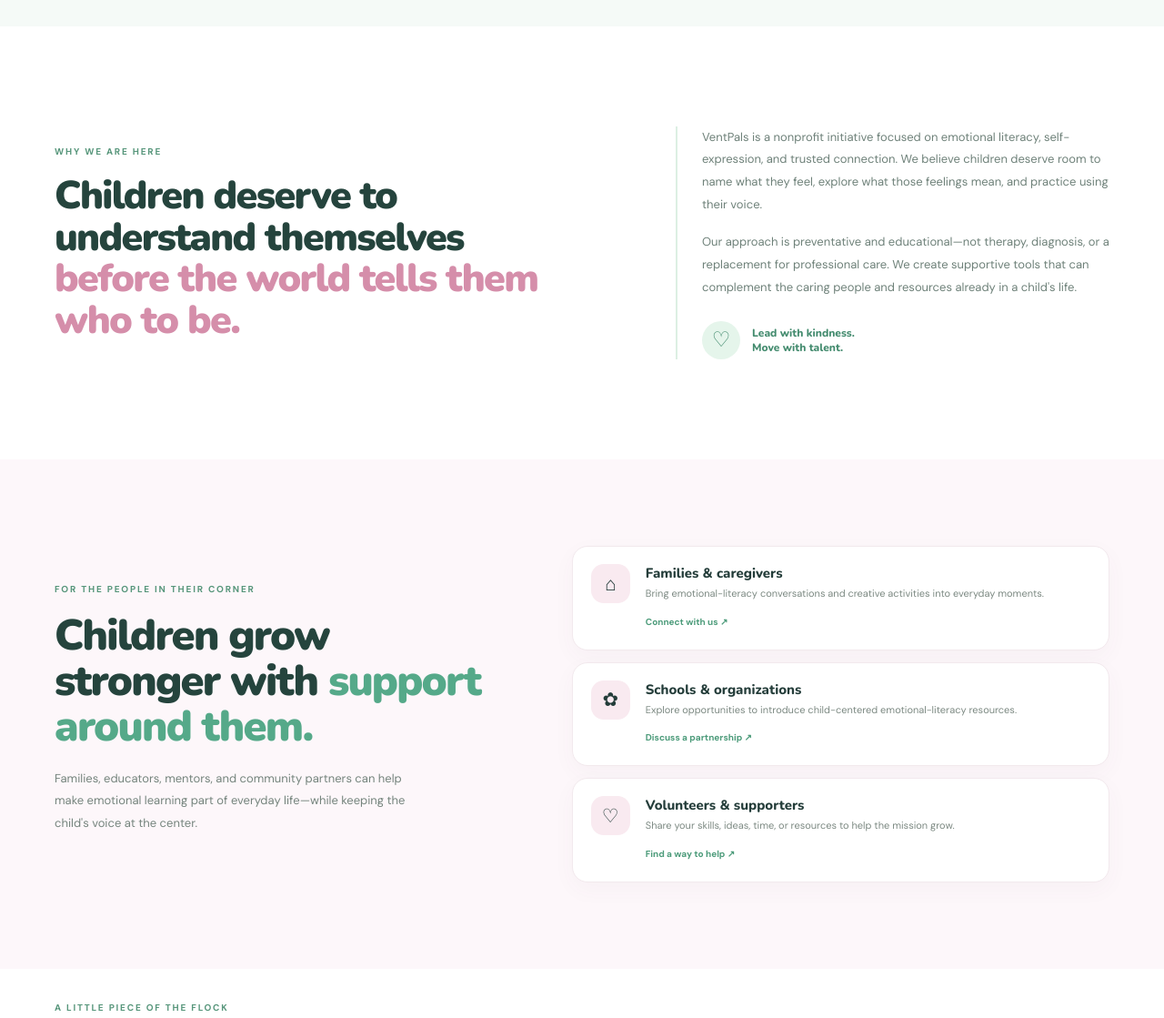
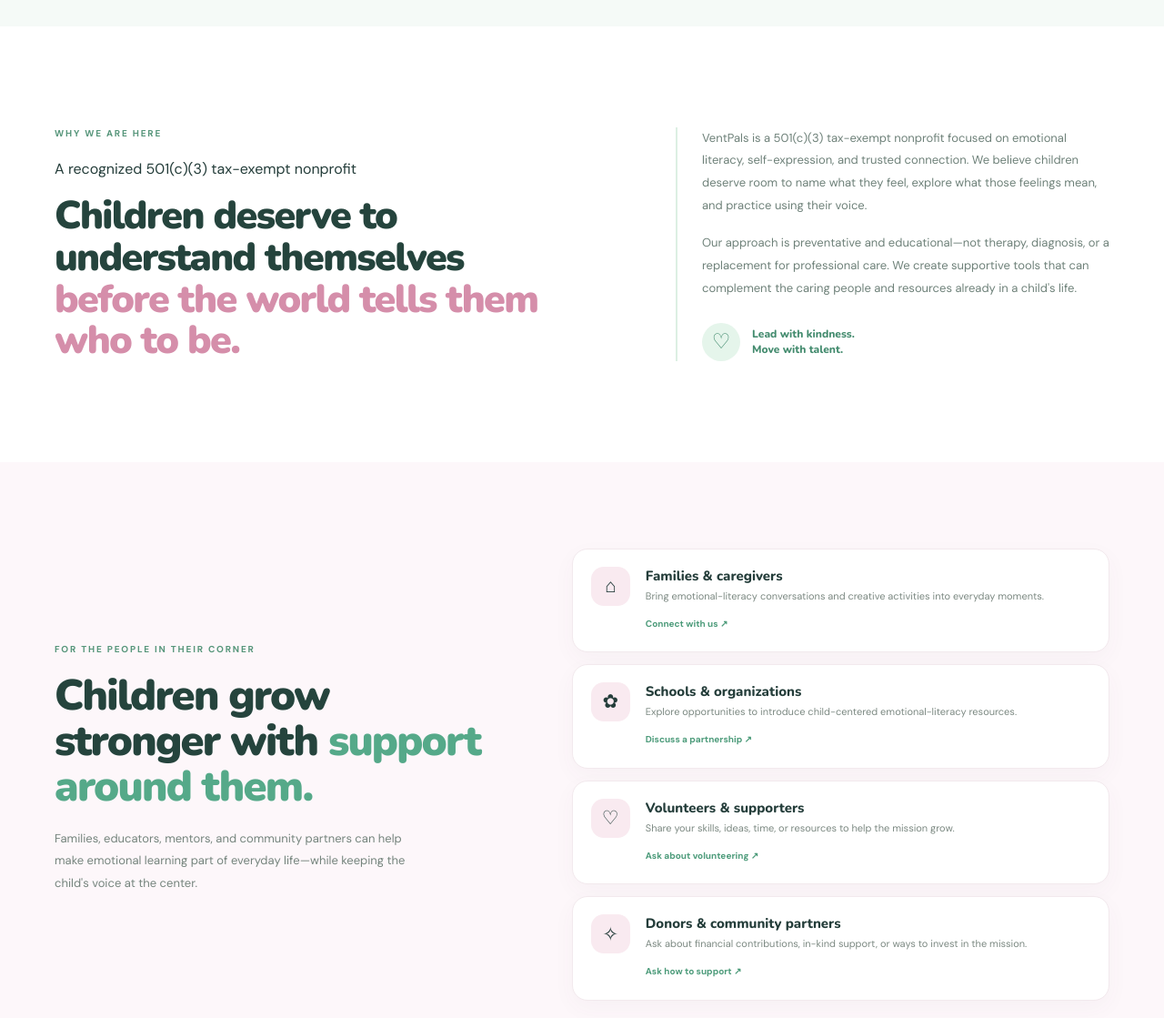
Before and after one commit to kweetnorman/VentPals-Website, a plain HTML site: page index.html in a window 1280 px wide. Shown: the part 2220-3339 px from the top of the page at 91% size. Drawn offline with nearby package versions, Linux system fonts and the light colour scheme.

Commit message:
Add nonprofit status and donor support contact

```diff
--- a/index.html
+++ b/index.html
@@ -94,11 +94,11 @@
 
     <section id="our-mission" class="mission-section section-wrap">
       <div class="mission-intro">
-        <p class="eyebrow">Why we are here</p>
+        <p class="eyebrow">Why we are here</p><p class="nonprofit-status">A recognized 501(c)(3) tax-exempt nonprofit</p>
         <h2>Children deserve to understand themselves <span>before the world tells them who to be.</span></h2>
       </div>
       <div class="mission-body">
-        <p>VentPals is a nonprofit initiative focused on emotional literacy, self-expression, and trusted connection. We believe children deserve room to name what they feel, explore what those feelings mean, and practice using their voice.</p>
+        <p>VentPals is a 501(c)(3) tax-exempt nonprofit focused on emotional literacy, self-expression, and trusted connection. We believe children deserve room to name what they feel, explore what those feelings mean, and practice using their voice.</p>
         <p>Our approach is preventative and educational—not therapy, diagnosis, or a replacement for professional care. We create supportive tools that can complement the caring people and resources already in a child's life.</p>
         <div class="mission-stamp"><span>♡</span><b>Lead with kindness.<br>Move with talent.</b></div>
       </div>
@@ -114,7 +114,8 @@
         <div class="grownup-cards">
           <article><span class="grownup-icon">⌂</span><div><h3>Families & caregivers</h3><p>Bring emotional-literacy conversations and creative activities into everyday moments.</p><a href="mailto:hello@ventpals.org?subject=VentPals%20for%20families">Connect with us ↗</a></div></article>
           <article><span class="grownup-icon">✿</span><div><h3>Schools & organizations</h3><p>Explore opportunities to introduce child-centered emotional-literacy resources.</p><a href="mailto:hello@ventpals.org?subject=VentPals%20partnership">Discuss a partnership ↗</a></div></article>
-          <article><span class="grownup-icon">♡</span><div><h3>Volunteers & supporters</h3><p>Share your skills, ideas, time, or resources to help the mission grow.</p><a href="mailto:hello@ventpals.org?subject=Help%20VentPals">Find a way to help ↗</a></div></article>
+          <article><span class="grownup-icon">♡</span><div><h3>Volunteers & supporters</h3><p>Share your skills, ideas, time, or resources to help the mission grow.</p><a href="mailto:hello@ventpals.org?subject=Volunteer%20with%20VentPals">Ask about volunteering ↗</a></div></article>
+          <article><span class="grownup-icon">✧</span><div><h3>Donors & community partners</h3><p>Ask about financial contributions, in-kind support, or ways to invest in the mission.</p><a href="mailto:hello@ventpals.org?subject=Support%20the%20VentPals%20mission">Ask how to support ↗</a></div></article>
         </div>
       </div>
     </section>
```
